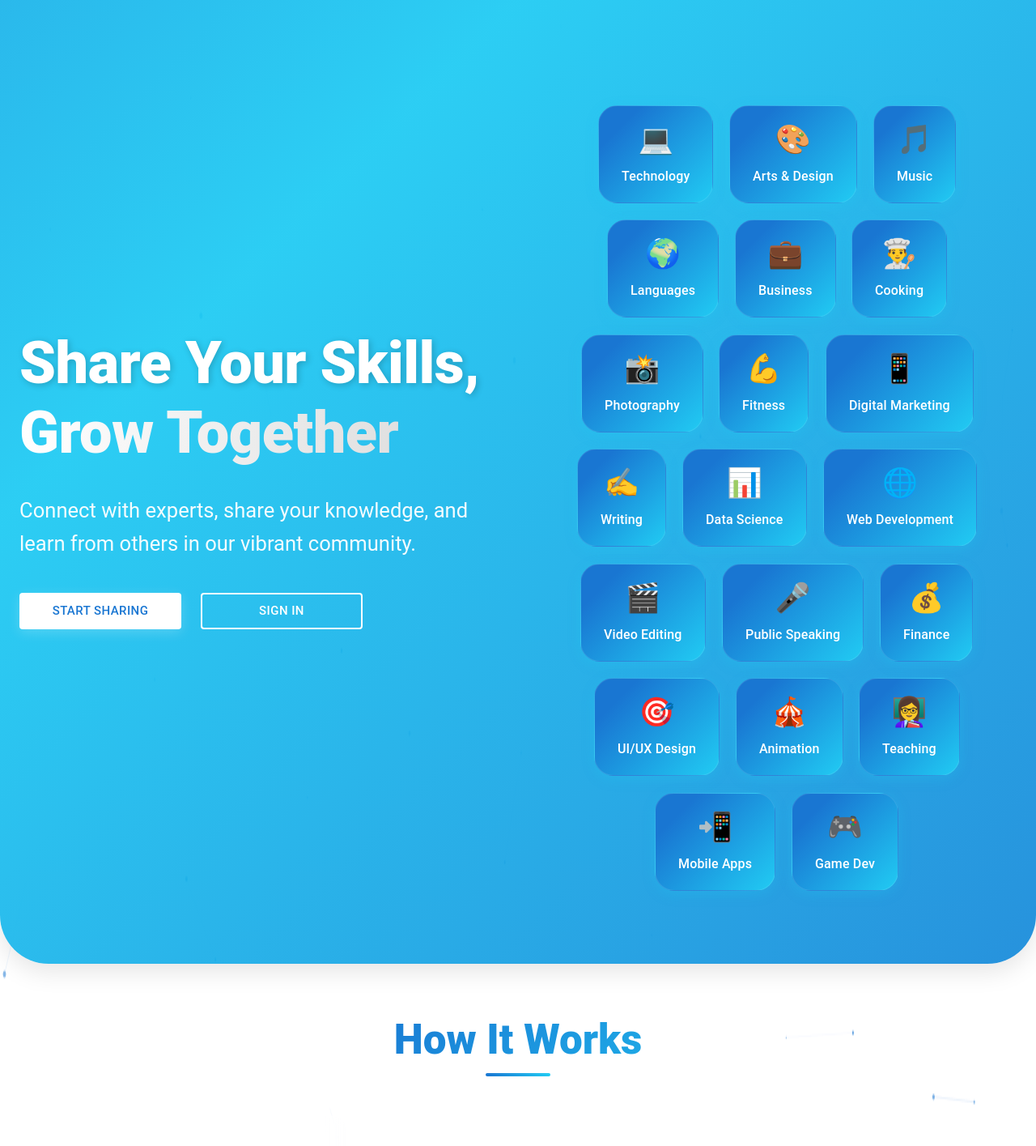
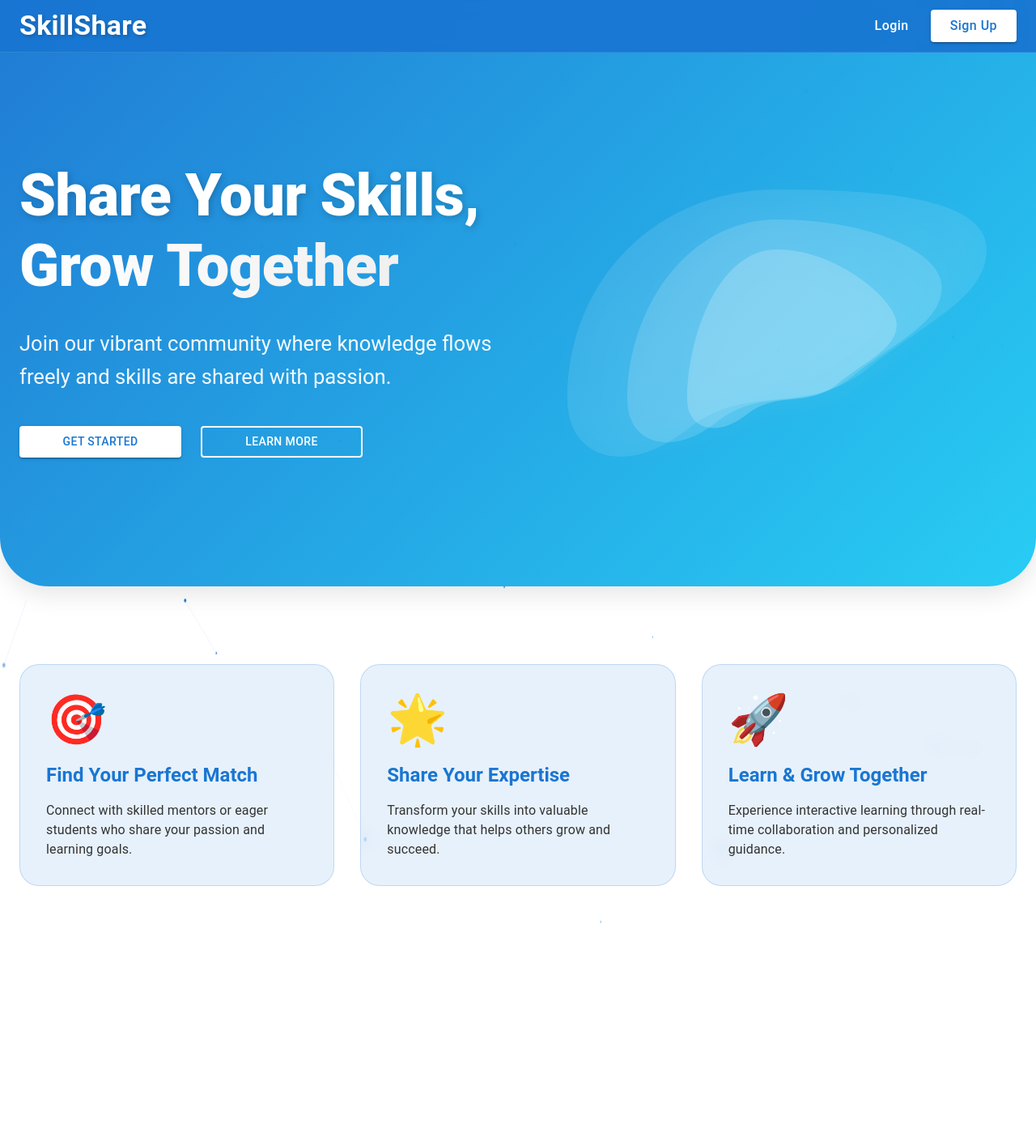
Before and after one commit to Salim77765/skillshare, a React (Vite) app in the folder client/: page / in a window 1280 px wide. Shown: the top 1415 px of the page at 81% size. After the commit the page ends 1190 px from the top, so only its background shows below. Built offline with nearby package versions, Linux system fonts and the light colour scheme.

Commit message:
feat: Enhanced landing page with modern design and separate navbar component

```diff
--- /dev/null
+++ b/client/src/components/LandingNavbar.jsx
@@ -0,0 +1,80 @@
+import React from 'react';
+import { AppBar, Box, Button, Container, Toolbar, Typography } from '@mui/material';
+import { useNavigate } from 'react-router-dom';
+import { motion } from 'framer-motion';
+
+const LandingNavbar = () => {
+  const navigate = useNavigate();
+
+  return (
+    <AppBar
+      position="fixed"
+      elevation={0}
+      sx={{
+        background: 'rgba(25, 118, 210, 0.95)',
+        backdropFilter: 'blur(100px)',
+        borderBottom: '1px solid rgba(255, 255, 255, 0.1)',
+      }}
+    >
+      <Container maxWidth="xl">
+        <Toolbar disableGutters sx={{ justifyContent: 'space-between', py: 1 }}>
+          <Typography
+            variant="h4"
+            component={motion.div}
+            whileHover={{ scale: 1.05 }}
+            sx={{
+              fontWeight: 700,
+              color: '#ffffff',
+              textShadow: '2px 2px 4px rgba(0,0,0,0.2)',
+              cursor: 'pointer',
+            }}
+            onClick={() => navigate('/')}
+          >
+            SkillShare
+          </Typography>
+
+          <Box sx={{ display: 'flex', gap: 2 }}>
+            <Button
+              component={motion.button}
+              whileHover={{ scale: 1.05 }}
+              whileTap={{ scale: 0.95 }}
+              variant="text"
+              onClick={() => navigate('/login')}
+              sx={{
+                color: '#ffffff',
+                fontSize: '1rem',
+                textTransform: 'none',
+                fontWeight: 500,
+                '&:hover': { backgroundColor: 'rgba(255, 255, 255, 0.1)' }
+              }}
+            >
+              Login
+            </Button>
+            <Button
+              component={motion.button}
+              whileHover={{ scale: 1.05 }}
+              whileTap={{ scale: 0.95 }}
+              variant="contained"
+              onClick={() => navigate('/register')}
+              sx={{
+                backgroundColor: '#ffffff',
+                color: '#1976d2',
+                textTransform: 'none',
+                fontSize: '1rem',
+                fontWeight: 500,
+                px: 3,
+                '&:hover': {
+                  backgroundColor: 'rgba(255, 255, 255, 0.9)',
+                }
+              }}
+            >
+              Sign Up
+            </Button>
+          </Box>
+        </Toolbar>
+      </Container>
+    </AppBar>
+  );
+};
+
+export default LandingNavbar;
--- a/client/src/components/LandingPage.jsx
+++ b/client/src/components/LandingPage.jsx
@@ -1,43 +1,9 @@
-import React, { useEffect, useState } from 'react';
+import React from 'react';
 import { Box, Button, Container, Typography, Grid, useTheme, useMediaQuery } from '@mui/material';
 import { useNavigate } from 'react-router-dom';
 import { motion } from 'framer-motion';
 import ParticleBackground from './animations/ParticleBackground';
-
-const SkillCategory = ({ category, icon, delay }) => (
-  <motion.div
-    initial={{ scale: 0, rotate: -180 }}
-    animate={{ scale: 1, rotate: 0 }}
-    transition={{
-      type: "spring",
-      stiffness: 260,
-      damping: 20,
-      delay: delay
-    }}
-    whileHover={{
-      scale: 1.05,
-      boxShadow: '0 8px 25px rgba(25, 118, 210, 0.4)',
-      transform: 'translateY(-5px)'
-    }}
-    whileTap={{ scale: 0.95 }}
-    style={{
-      display: 'inline-block',
-      margin: '10px',
-      padding: '20px 28px',
-      borderRadius: '24px',
-      background: 'linear-gradient(135deg, #1976d2 20%, #21CBF3 100%)',
-      color: 'white',
-      cursor: 'pointer',
-      boxShadow: '0 4px 15px rgba(33, 203, 243, .25)',
-      textAlign: 'center',
-      backdropFilter: 'blur(10px)',
-      border: '1px solid rgba(255, 255, 255, 0.1)',
-    }}
-  >
-    <Typography variant="h4" sx={{ mb: 1.5, fontSize: '2.2rem' }}>{icon}</Typography>
-    <Typography variant="body1" sx={{ fontWeight: 500 }}>{category}</Typography>
-  </motion.div>
-);
+import LandingNavbar from './LandingNavbar';
 
 const GlowingButton = ({ children, ...props }) => (
   <Button
@@ -61,67 +27,64 @@ const GlowingButton = ({ children, ...props }) => (
   </Button>
 );
 
+const FeatureCard = ({ icon, title, description, delay }) => (
+  <motion.div
+    initial={{ y: 50, opacity: 1 }}
+    animate={{ y: 0, opacity: 1 }}
+    transition={{ duration: 0.8, delay }}
+    style={{
+      background: 'rgba(25, 118, 210, 0.1)',
+      backdropFilter: 'blur(10px)',
+      borderRadius: '24px',
+      padding: '32px',
+      border: '1px solid rgba(25, 118, 210, 0.2)',
+      height: '100%',
+    }}
+  >
+    <Typography variant="h2" sx={{ mb: 2, color: '#1976d2' }}>{icon}</Typography>
+    <Typography variant="h5" sx={{ mb: 2, color: '#1976d2', fontWeight: 600 }}>{title}</Typography>
+    <Typography variant="body1" sx={{ color: '#333' }}>{description}</Typography>
+  </motion.div>
+);
+
 const LandingPage = () => {
   const navigate = useNavigate();
   const theme = useTheme();
   const isMobile = useMediaQuery(theme.breakpoints.down('sm'));
-  const [activeIndex, setActiveIndex] = useState(0);
 
-  const skillCategories = [
-    { name: 'Technology', icon: '💻' },
-    { name: 'Arts & Design', icon: '🎨' },
-    { name: 'Music', icon: '🎵' },
-    { name: 'Languages', icon: '🌍' },
-    { name: 'Business', icon: '💼' },
-    { name: 'Cooking', icon: '👨‍🍳' },
-    { name: 'Photography', icon: '📸' },
-    { name: 'Fitness', icon: '💪' },
-    { name: 'Digital Marketing', icon: '📱' },
-    { name: 'Writing', icon: '✍️' },
-    { name: 'Data Science', icon: '📊' },
-    { name: 'Web Development', icon: '🌐' },
-    { name: 'Video Editing', icon: '🎬' },
-    { name: 'Public Speaking', icon: '🎤' },
-    { name: 'Finance', icon: '💰' },
-    { name: 'UI/UX Design', icon: '🎯' },
-    { name: 'Animation', icon: '🎪' },
-    { name: 'Teaching', icon: '👩‍🏫' },
-    { name: 'Mobile Apps', icon: '📲' },
-    { name: 'Game Dev', icon: '🎮' }
+  const features = [
+    {
+      icon: '🎯',
+      title: 'Find Your Perfect Match',
+      description: 'Connect with skilled mentors or eager students who share your passion and learning goals.'
+    },
+    {
+      icon: '🌟',
+      title: 'Share Your Expertise',
+      description: 'Transform your skills into valuable knowledge that helps others grow and succeed.'
+    },
+    {
+      icon: '🚀',
+      title: 'Learn & Grow Together',
+      description: 'Experience interactive learning through real-time collaboration and personalized guidance.'
+    }
   ];
-
-  useEffect(() => {
-    const interval = setInterval(() => {
-      setActiveIndex((prev) => (prev + 1) % skillCategories.length);
-    }, 2000);
-    return () => clearInterval(interval);
-  }, [skillCategories.length]);
 
   return (
     <Box sx={{ minHeight: '100vh', position: 'relative', overflow: 'hidden' }}>
       <ParticleBackground />
+      <LandingNavbar />
 
       {/* Hero Section */}
       <Box
-        component={motion.div}
-        initial={{ opacity: 0 }}
-        animate={{ opacity: 1 }}
-        transition={{ duration: 1 }}
         sx={{
           position: 'relative',
-          background: 'linear-gradient(-45deg, rgba(25, 118, 210, 0.95) 0%, rgba(33, 203, 243, 0.95) 50%, rgba(25, 118, 210, 0.95) 100%)',
-          backgroundSize: '200% 200%',
-          animation: 'gradient-animation 15s ease infinite',
+          background: 'linear-gradient(135deg, rgba(25, 118, 210, 0.97), rgba(33, 203, 243, 0.97))',
           color: 'white',
-          pt: { xs: 10, md: 15 },
-          pb: { xs: 8, md: 10 },
+          pt: { xs: 15, md: 20 },
+          pb: { xs: 10, md: 15 },
           borderRadius: { md: '0 0 60px 60px' },
           boxShadow: '0 10px 30px rgba(0, 0, 0, 0.1)',
-          '@keyframes gradient-animation': {
-            '0%': { backgroundPosition: '0% 50%' },
-            '50%': { backgroundPosition: '100% 50%' },
-            '100%': { backgroundPosition: '0% 50%' },
-          },
         }}
       >
         <Container maxWidth="xl">
@@ -130,7 +93,7 @@ const LandingPage = () => {
               <motion.div
                 initial={{ x: -100, opacity: 0 }}
                 animate={{ x: 0, opacity: 1 }}
-                transition={{ duration: 1, delay: 0.2 }}
+                transition={{ duration: 1 }}
               >
                 <Typography
                   variant="h1"
@@ -141,11 +104,12 @@ const LandingPage = () => {
                     fontSize: { xs: '3rem', sm: '3.5rem', md: '4.5rem' },
                     letterSpacing: '-0.5px',
                     lineHeight: 1.2,
+                    color: '#ffffff'
                   }}
                 >
-                  Share Your Skills,<br />
+                  Share Your Skills,{' '}
                   <span style={{
-                    background: 'linear-gradient(to right, #ffffff, #e0e0e0)',
+                    background: 'linear-gradient(to right, #ffffff, #f0f0f0)',
                     WebkitBackgroundClip: 'text',
                     WebkitTextFillColor: 'transparent',
                     textShadow: 'none'
@@ -161,15 +125,15 @@ const LandingPage = () => {
                     fontSize: { xs: '1.3rem', md: '1.6rem' },
                     fontWeight: 400,
                     lineHeight: 1.6,
-                    maxWidth: '600px'
+                    maxWidth: '600px',
+                    color: '#ffffff'
                   }}
                 >
-                  Connect with experts, share your knowledge, and learn from others in our vibrant community.
+                  Join our vibrant community where knowledge flows freely and skills are shared with passion.
                 </Typography>
-                <Box sx={{ display: 'flex', gap: 3, mb: 6, flexWrap: 'wrap' }}>
+                <Box sx={{ display: 'flex', gap: 3, flexWrap: 'wrap' }}>
                   <GlowingButton
                     variant="contained"
-                    size="large"
                     onClick={() => navigate('/register')}
                     sx={{
                       backgroundColor: 'white',
@@ -178,14 +142,12 @@ const LandingPage = () => {
                         backgroundColor: '#f8f9fa',
                       },
                       minWidth: '200px',
-                      boxShadow: '0 4px 15px rgba(255, 255, 255, 0.2)',
                     }}
                   >
-                    Start Sharing
+                    Get Started
                   </GlowingButton>
                   <GlowingButton
                     variant="outlined"
-                    size="large"
                     onClick={() => navigate('/login')}
                     sx={{
                       borderColor: 'white',
@@ -199,117 +161,48 @@ const LandingPage = () => {
                       minWidth: '200px',
                     }}
                   >
-                    Sign In
+                    Learn More
                   </GlowingButton>
                 </Box>
               </motion.div>
             </Grid>
             <Grid item xs={12} md={6}>
-              <Box sx={{ display: 'flex', flexWrap: 'wrap', justifyContent: 'center' }}>
-                {skillCategories.map((category, index) => (
-                  <SkillCategory
-                    key={category.name}
-                    category={category.name}
-                    icon={category.icon}
-                    delay={index * 0.1}
-                  />
-                ))}
-              </Box>
+              <motion.div
+                initial={{ scale: 0.5, opacity: 0 }}
+                animate={{ scale: 1, opacity: 1 }}
+                transition={{ duration: 1, delay: 0.5 }}
+                style={{
+                  display: 'flex',
+                  justifyContent: 'center',
+                  alignItems: 'center',
+                  position: 'relative'
+                }}
+              >
+                <Box
+                  component="img"
+                  src="/hero-illustration.svg"
+                  alt="Learning Illustration"
+                  sx={{
+                    width: '100%',
+                    maxWidth: '600px',
+                    filter: 'drop-shadow(0 0 20px rgba(255,255,255,0.2))',
+                  }}
+                />
+              </motion.div>
             </Grid>
           </Grid>
         </Container>
       </Box>
 
       {/* Features Section */}
-      <Container maxWidth="lg" sx={{ py: 8 }}>
-        <motion.div
-          initial={{ opacity: 0, y: 50 }}
-          whileInView={{ opacity: 1, y: 0 }}
-          transition={{ duration: 0.8 }}
-          viewport={{ once: true }}
-        >
-          <Typography
-            variant="h3"
-            align="center"
-            gutterBottom
-            sx={{
-              fontWeight: 800,
-              background: 'linear-gradient(135deg, #1976d2 30%, #21CBF3 90%)',
-              WebkitBackgroundClip: 'text',
-              WebkitTextFillColor: 'transparent',
-              mb: 8,
-              fontSize: { xs: '2.5rem', md: '3.2rem' },
-              textAlign: 'center',
-              position: 'relative',
-              '&::after': {
-                content: '""',
-                position: 'absolute',
-                bottom: '-15px',
-                left: '50%',
-                transform: 'translateX(-50%)',
-                width: '80px',
-                height: '4px',
-                background: 'linear-gradient(90deg, #1976d2 0%, #21CBF3 100%)',
-                borderRadius: '2px',
-              }
-            }}
-          >
-            How It Works
-          </Typography>
-          <Grid container spacing={4}>
-            {[
-              {
-                title: 'Share Your Skills',
-                description: 'Whether you\'re a musician, chef, artist, or professional, share your expertise with others.',
-                icon: '🎯'
-              },
-              {
-                title: 'Connect & Learn',
-                description: 'Find experts in your area of interest and learn through direct interaction.',
-                icon: '🤝'
-              },
-              {
-                title: 'Grow Together',
-                description: 'Build a network, earn recognition, and help others achieve their goals.',
-                icon: '🌱'
-              },
-            ].map((feature, index) => (
-              <Grid item xs={12} md={4} key={feature.title}>
-                <motion.div
-                  initial={{ opacity: 0, y: 20 }}
-                  whileInView={{ opacity: 1, y: 0 }}
-                  transition={{ duration: 0.5, delay: index * 0.2 }}
-                  viewport={{ once: true }}
-                >
-                  <Box
-                    sx={{
-                      p: 4,
-                      height: '100%',
-                      borderRadius: 4,
-                      background: 'rgba(255, 255, 255, 0.05)',
-                      backdropFilter: 'blur(10px)',
-                      border: '1px solid rgba(255, 255, 255, 0.1)',
-                      transition: 'transform 0.3s ease-in-out',
-                      '&:hover': {
-                        transform: 'translateY(-10px)',
-                      }
-                    }}
-                  >
-                    <Typography variant="h1" sx={{ mb: 2 }}>
-                      {feature.icon}
-                    </Typography>
-                    <Typography variant="h5" gutterBottom sx={{ fontWeight: 600 }}>
-                      {feature.title}
-                    </Typography>
-                    <Typography color="text.secondary">
-                      {feature.description}
-                    </Typography>
-                  </Box>
-                </motion.div>
-              </Grid>
-            ))}
-          </Grid>
-        </motion.div>
+      <Container maxWidth="xl" sx={{ py: { xs: 8, md: 12 }, position: 'relative', zIndex: 1 }}>
+        <Grid container spacing={4}>
+          {features.map((feature, index) => (
+            <Grid item xs={12} md={4} key={index}>
+              <FeatureCard {...feature} delay={index * 0.2} />
+            </Grid>
+          ))}
+        </Grid>
       </Container>
     </Box>
   );
```
Also changed, not shown: client/public/hero-illustration.svg (added).
